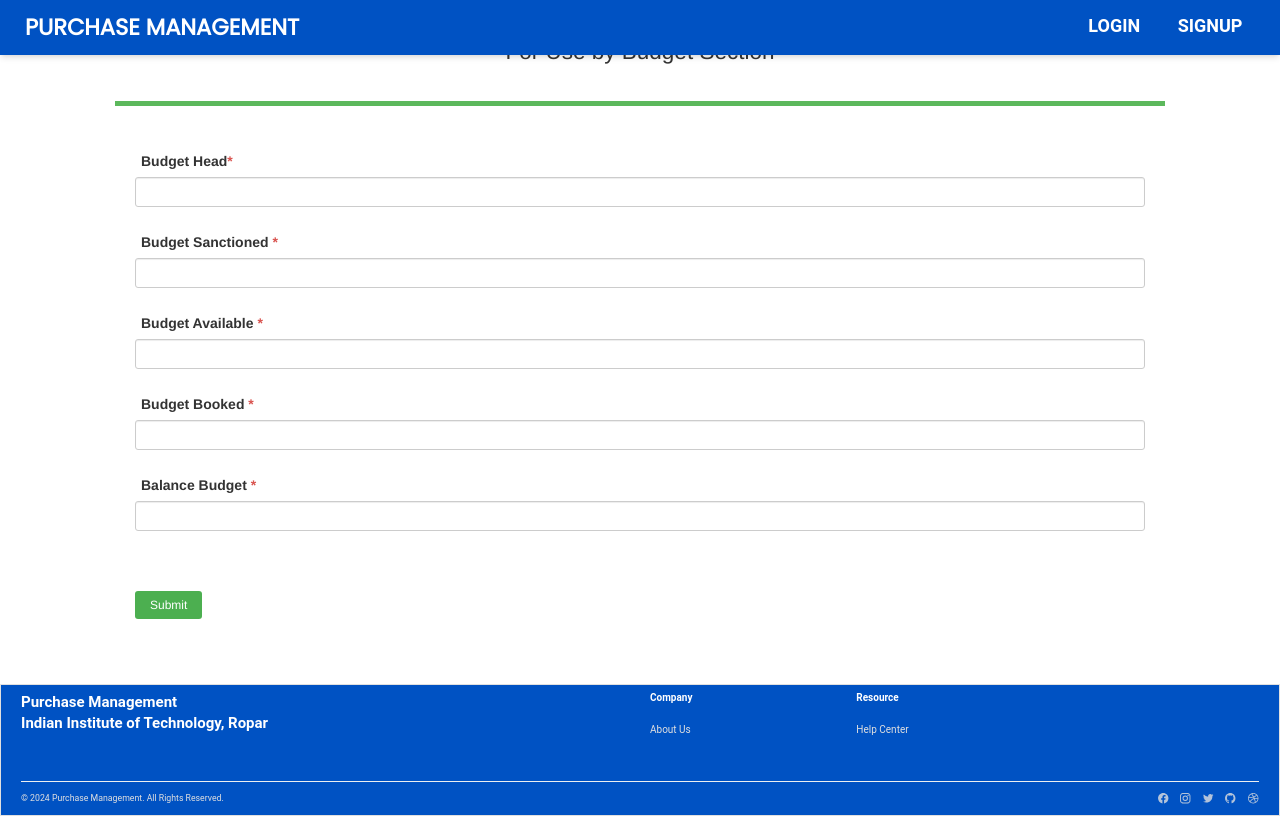
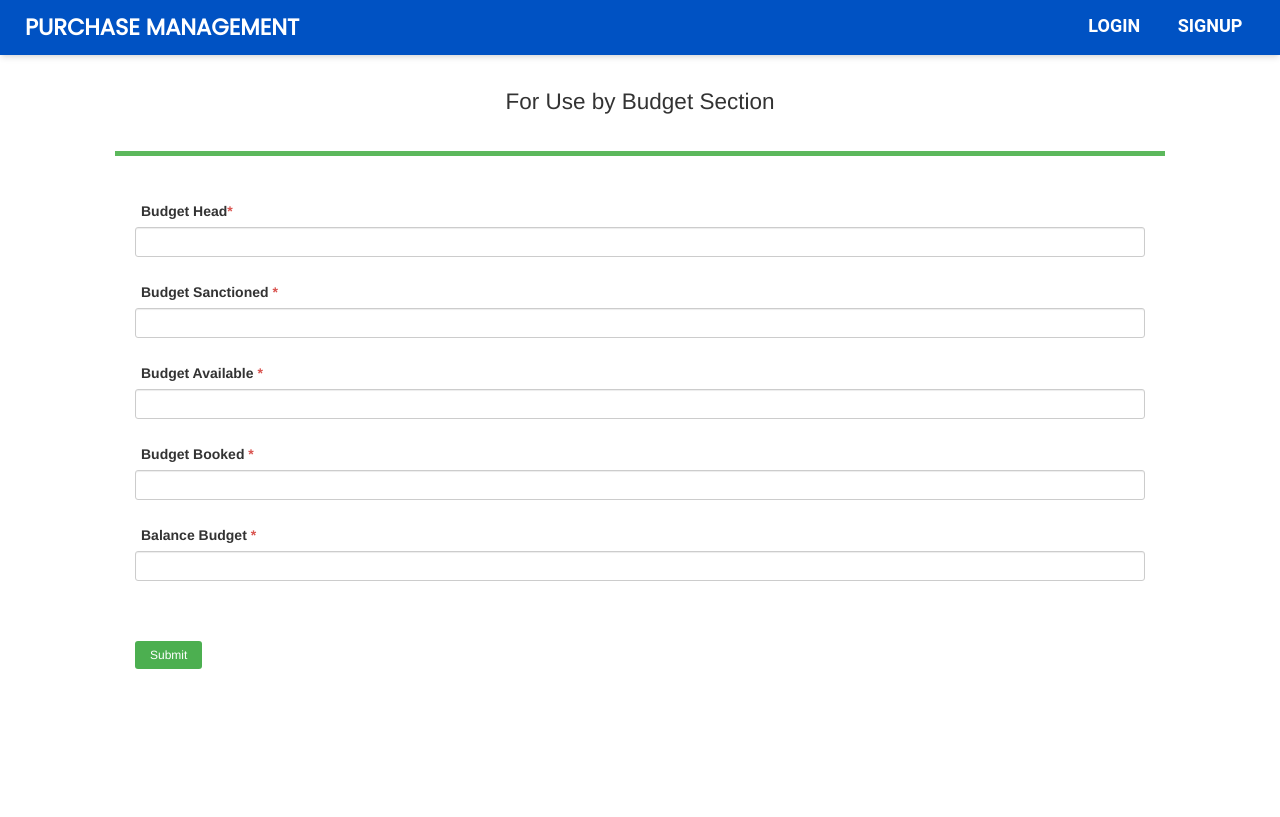
Before and after one commit to Div16s/DEP2024, a React (Vite) app in the folder client/: page /forms/budgetsection in a window 1280 px wide. Shown: the top 817 px of the page. Built offline with nearby package versions, Linux system fonts and the light colour scheme.

Commit message:
Update in BudgetSection and PurchaseSection Forms

```diff
--- a/client/src/pages/Forms/Form_BudgetSection.jsx
+++ b/client/src/pages/Forms/Form_BudgetSection.jsx
@@ -57,7 +57,7 @@ const Form_BudgetSection = () => {
 
   return (
     <div>
-      <div className="container-formsp101">
+      <div className="container-formsp101 mt-20 h-screen">
         <div className="wizard" id="myWizard">
           <section>
             <h4 className="page-title text-center">
--- a/client/src/pages/Forms/Form_PurchaseSection.jsx
+++ b/client/src/pages/Forms/Form_PurchaseSection.jsx
@@ -52,7 +52,7 @@ const Form_PurchaseSection = () => {
 
   return (
     <div>
-      <div className="container-formsp101">
+      <div className="container-formsp101 mt-20 h-screen">
         <div className="wizard" id="myWizard">
           <section>
             <h4 className="page-title text-center">
```
